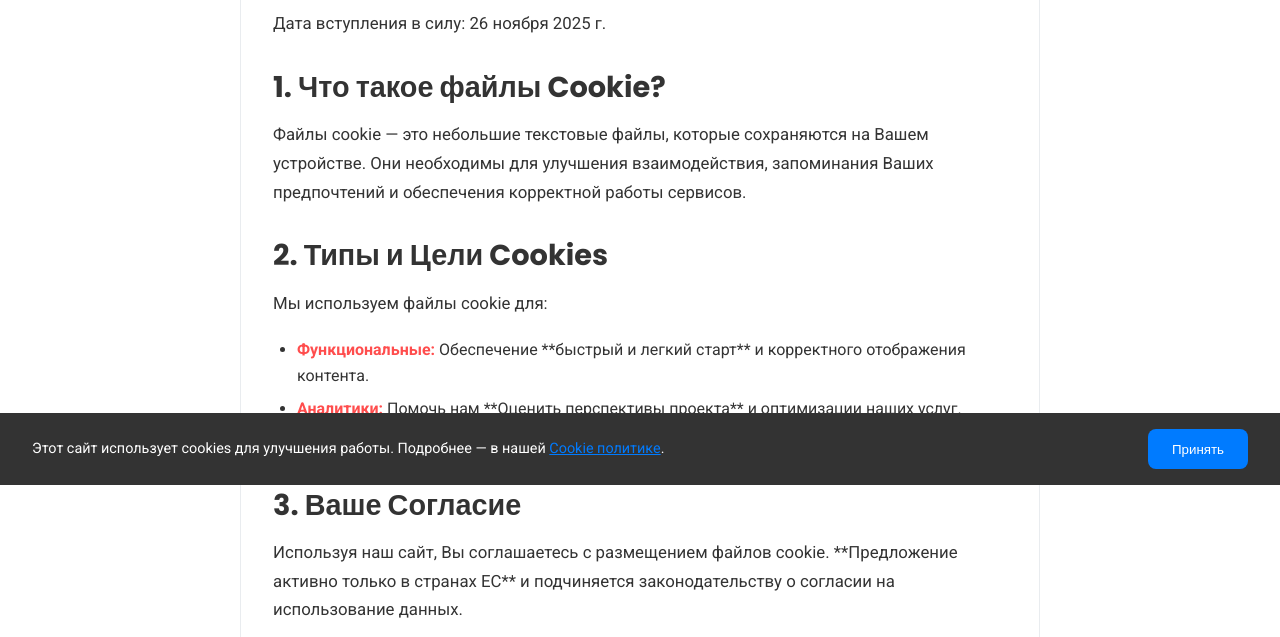
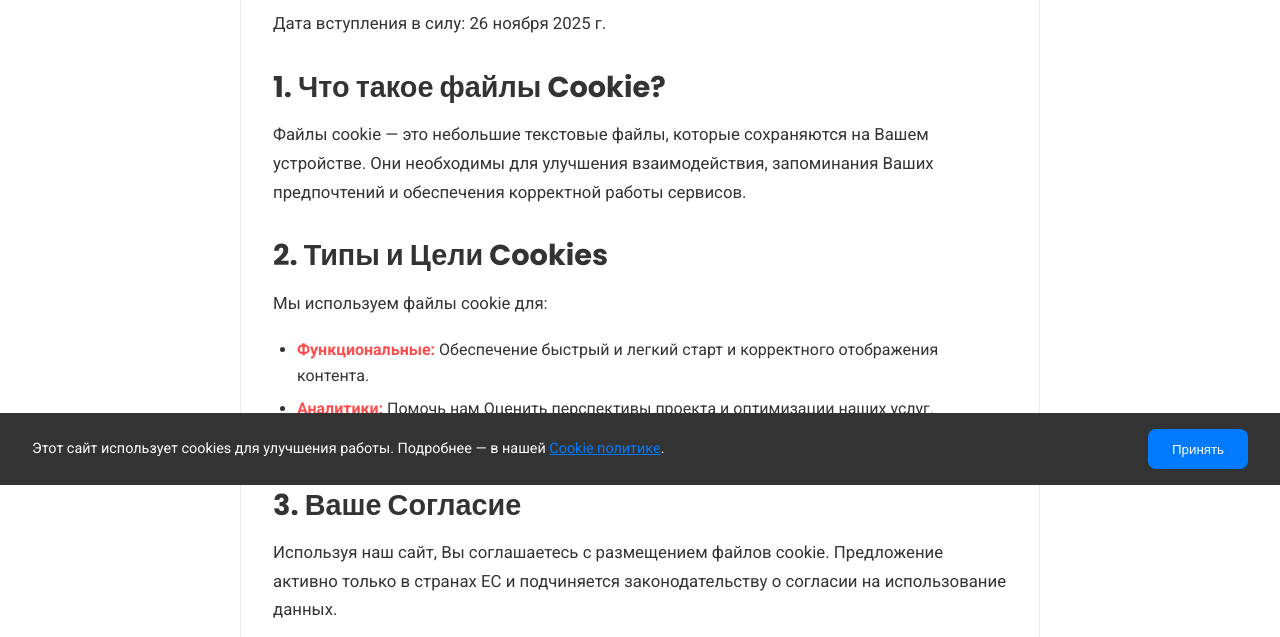
Before and after one commit to Kateryna-Katya/tech-lytics, a plain HTML site: page cookies.html in a window 1280 px wide. Shown: the part 315-952 px from the top of the page. Drawn offline with nearby package versions, Linux system fonts and the light colour scheme; files that its build step writes are made by us from their sources; files whose address does not match are found by name.

Commit message:
Deploying to gh-pages from @ Kateryna-Katya/tech-lytics@3be1af2e843b2d5a59b38e402f454ece72e79749 🚀

```diff
--- a/cookies.html
+++ b/cookies.html
@@ -56,15 +56,15 @@
       Мы используем файлы cookie для:
     </p>
     <ul>
-      <li><strong>Функциональные:</strong> Обеспечение **быстрый и легкий старт** и корректного отображения контента.
+      <li><strong>Функциональные:</strong> Обеспечение быстрый и легкий старт и корректного отображения контента.
       </li>
-      <li><strong>Аналитики:</strong> Помочь нам **Оценить перспективы проекта** и оптимизации наших услуг.</li>
+      <li><strong>Аналитики:</strong> Помочь нам Оценить перспективы проекта и оптимизации наших услуг.</li>
       <li><strong>Маркетинга:</strong> Предоставления персонализированных предложений.</li>
     </ul>
 
     <h2>3. Ваше Согласие</h2>
     <p>
-      Используя наш сайт, Вы соглашаетесь с размещением файлов cookie. **Предложение активно только в странах ЕС** и
+      Используя наш сайт, Вы соглашаетесь с размещением файлов cookie. Предложение активно только в странах ЕС и
       подчиняется законодательству о согласии на использование данных.
     </p>
 
```
